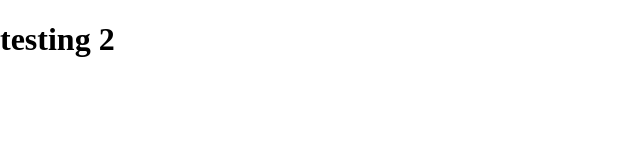
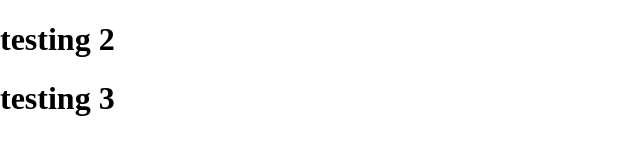
Before and after one commit to IvanMendieta/sanjeronimo_V2.0, a website: page app/index.html in a window 1280 px wide. Shown: the whole page, without its empty margins (0-640 px from the left). Drawn offline with Linux system fonts and the light colour scheme.

Commit message:
Update app/index.html
this is testing 3

```diff
--- a/app/index.html
+++ b/app/index.html
@@ -14,6 +14,7 @@
 
 
    <h1>testing 2</h1>
+   <h1>testing 3</h1>
 
   <script type="module" src="assets/js/menuBar.js"></script>
 </body>
```
